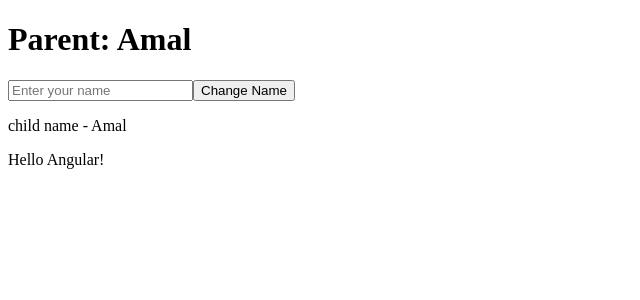
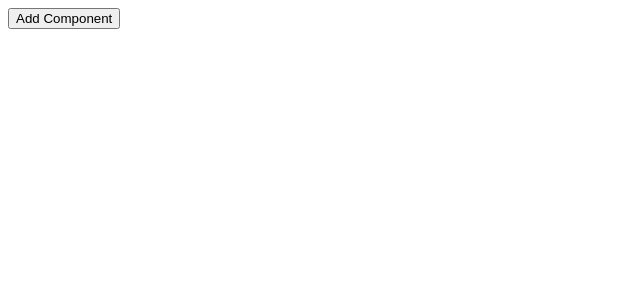
Before and after one commit to Pebhashi-Tharushika/angular-18-practice, an Angular app in the folder lifecycle-hooks/: page / in a window 1280 px wide. Shown: the top 300 px of the page, without its empty margins (0-640 px from the left). Built offline with nearby package versions, Linux system fonts and the light colour scheme.

Commit message:
add child components dynamically using AfterViewInit lifecycle hook

```diff
--- a/lifecycle-hooks/src/app/app.component.html
+++ b/lifecycle-hooks/src/app/app.component.html
@@ -1,13 +1,15 @@
 <!-- Text Interpolation Binding -->
-<h1>Parent: {{parentName}}</h1>
+<!-- <h1>Parent: {{parentName}}</h1> -->
 
 <!-- Template Variable -->
-<input #inputRef placeholder="Enter your name">
+<!-- <input #inputRef placeholder="Enter your name"> -->
 
 <!-- Event Binding -->
-<button (click)="changeName(inputRef)">Change Name</button>
+<!-- <button (click)="changeName(inputRef)">Change Name</button> -->
 
 <!-- Property Binding -->
-<app-child [childName]="parentName">
+<!-- <app-child [childName]="parentName">
   <h3>This is projected content and I'm from Parent, name: {{parentName}}</h3>
-</app-child>
+</app-child> -->
+
+<button (click)="addCmponent()">Add Component</button>
--- a/lifecycle-hooks/src/app/app.component.ts
+++ b/lifecycle-hooks/src/app/app.component.ts
@@ -1,20 +1,29 @@
-import { Component } from '@angular/core';
+import { Component, ViewContainerRef } from '@angular/core';
 import { ChildComponent } from './child/child.component';
+import { UserComponent } from './user/user.component';
 
 
 @Component({
   selector: 'app-root',
   standalone: true,
-  imports: [ChildComponent], // import ChildComponent
+  imports: [/*ChildComponent,*/UserComponent], // import UserComponent
   templateUrl: './app.component.html',
   styleUrl: './app.component.css'
 })
 export class AppComponent { // Parent Component Class
   title = 'lifecycle-hooks';
 
-  parentName: string = "Amal";
+  constructor(private viewContainer: ViewContainerRef){
 
-  changeName(inputElement: HTMLInputElement) {
-    this.parentName = inputElement.value;
   }
+
+  addCmponent(){
+    this.viewContainer.createComponent(UserComponent);
+  }
+
+  // parentName: string = "Amal";
+
+  // changeName(inputElement: HTMLInputElement) {
+  //   this.parentName = inputElement.value;
+  // }
 }
--- /dev/null
+++ b/lifecycle-hooks/src/app/user/user.component.html
@@ -0,0 +1 @@
+<p>user works!</p>
--- /dev/null
+++ b/lifecycle-hooks/src/app/user/user.component.ts
@@ -0,0 +1,15 @@
+import { AfterViewInit, Component } from '@angular/core';
+
+@Component({
+  selector: 'app-user',
+  standalone: true,
+  imports: [],
+  templateUrl: './user.component.html',
+  styleUrl: './user.component.css'
+})
+export class UserComponent implements AfterViewInit{
+  ngAfterViewInit(): void {
+    console.log("AfterViewInit is triggered: ");
+  }
+
+}
```
Also changed, not shown: lifecycle-hooks/src/app/user/user.component.css (added), 1 other file (tests, documents, lock files or other folders).
